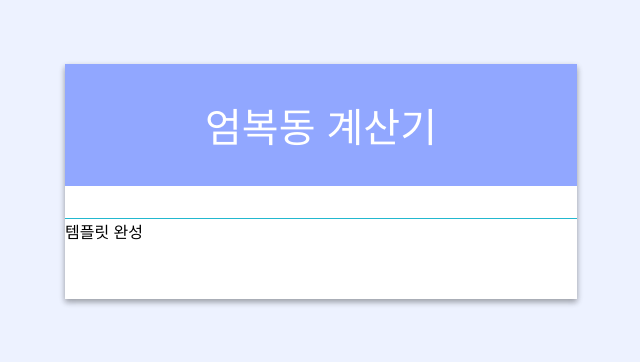
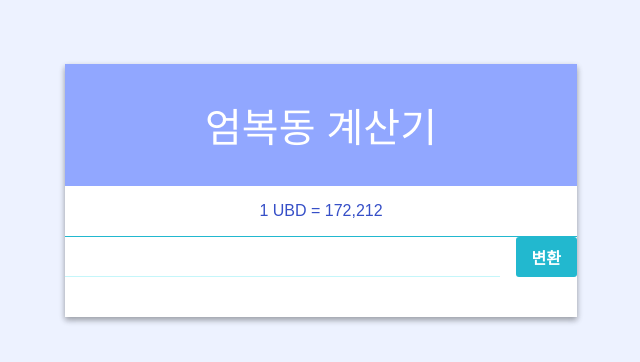
Before and after one commit to s4ng/UBD_Calculator, a React (Create React App) app: page / in a window 1280 px wide. Shown: the top 362 px of the page, without its empty margins (319-959 px from the left). Built offline with nearby package versions, Linux system fonts and the light colour scheme.

Commit message:
upload / 0510

```diff
--- a/src/App.js
+++ b/src/App.js
@@ -1,10 +1,11 @@
 import React, { Component } from 'react';
 import UbdcalTemplate from './components/ubdcalTemplate';
+import Form from './components/Form';
 
 class App extends Component {
   render() {
     return (
-      <UbdcalTemplate>
+      <UbdcalTemplate form={<Form/>}>
         템플릿 완성
       </UbdcalTemplate>
     );
--- /dev/null
+++ b/src/components/Form.css
@@ -0,0 +1,29 @@
+.form {
+    display: flex;
+    margin-top: auto;
+  }
+
+  .form input {
+    flex: 1; /* 버튼을 뺀 빈 공간을 모두 채워줍니다 */
+    font-size: 1.25rem;
+    outline: none;
+    border: none;
+    border-bottom: 1px solid #c5f6fa;
+  }
+
+  .create-button {
+    padding-top: 0.5rem;
+    padding-bottom: 0.5rem;
+    padding-left: 1rem;
+    padding-right: 1rem;
+    margin-left: 1rem;
+    background: #22b8cf;
+    border-radius: 3px;
+    color: white;
+    font-weight: 600;
+    cursor: pointer;
+  }
+
+  .create-button:hover {
+    background: #3bc9db;
+  }
--- /dev/null
+++ b/src/components/Form.js
@@ -0,0 +1,15 @@
+import React from 'react';
+import './Form.css';
+
+const Form = ({value, onCreate, onKeyPress}) => {
+  return (
+    <div className="form">
+      <input value={value} onKeyPress={onKeyPress}/>
+      <div className="create-button" onClick={onCreate}>
+        변환
+      </div>
+    </div>
+  );
+};
+
+export default Form;
--- a/src/components/ubdcalTemplate.css
+++ b/src/components/ubdcalTemplate.css
@@ -15,6 +15,13 @@
     color: white;
   }
 
+  .disc{
+    font-weight: 500;
+    font-size: 1rem;
+    text-align: center;
+    color: #364fc7;
+  }
+
   .form-wrapper {
     padding: 1rem;
     border-bottom: 1px solid #22b8cf;
--- a/src/components/ubdcalTemplate.js
+++ b/src/components/ubdcalTemplate.js
@@ -1,17 +1,19 @@
 import React from 'react';
 import './ubdcalTemplate.css';
 
-const ubdcalTemplate = ({form, children}) => {
+const ubdcalTemplate = ({form}) => {
     return(
         <main className="ubd-cal-template">
          <div className="title">
             엄복동 계산기
          </div>
          <section className="form-wrapper">
-            {form}
+            <div className="disc">
+            1 UBD = 172,212
+            </div>
          </section>
          <section className="cal-wrapper">
-            { children }
+            {form}
          </section>
         </main>
     );
```
